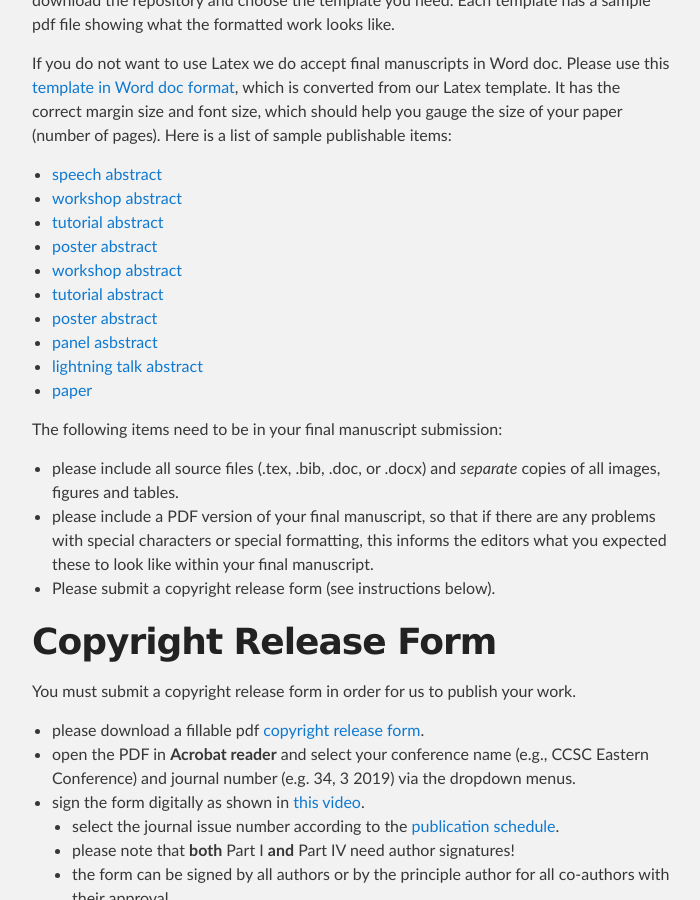
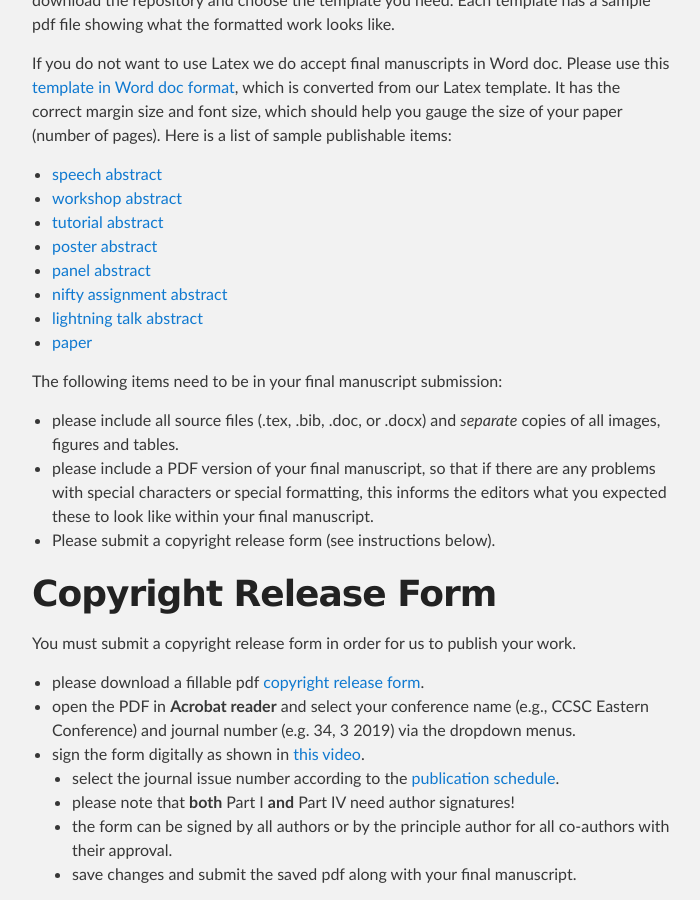
Before and after one commit to ccsc-journal/ccsc-editor, a Jekyll site: the page built from docs/authors.md, in a window 1280 px wide and 900 px high, scrolled down 748 px. Shown: the whole window, without its empty margins (288-988 px from the left). Built offline with Jekyll 4.4.1, drawn with Linux system fonts in a browser that asks for light colours.

Commit message:
delete duplicate links and add link to nifty assignment abstract example

```diff
--- a/docs/authors.md
+++ b/docs/authors.md
@@ -30,10 +30,8 @@ help you gauge the size of your paper (number of pages). Here is a list of sampl
 - [workshop abstract](samples/workshop_abstract.pdf)
 - [tutorial abstract](samples/tutorial_abstract.pdf)
 - [poster abstract](samples/poster_abstract.pdf)
-- [workshop abstract](samples/workshop_abstract.pdf)
-- [tutorial abstract](samples/tutorial_abstract.pdf)
-- [poster abstract](samples/poster_abstract.pdf)
-- [panel asbstract](samples/panel.pdf)
+- [panel abstract](samples/panel.pdf)
+- [nifty assignment abstract](samples/nifty_assignment.pdf)
 - [lightning talk abstract](samples/lightning_talk.pdf)
 - [paper](samples/paper.pdf)
 
```
Also changed, not shown: 1 other file.
